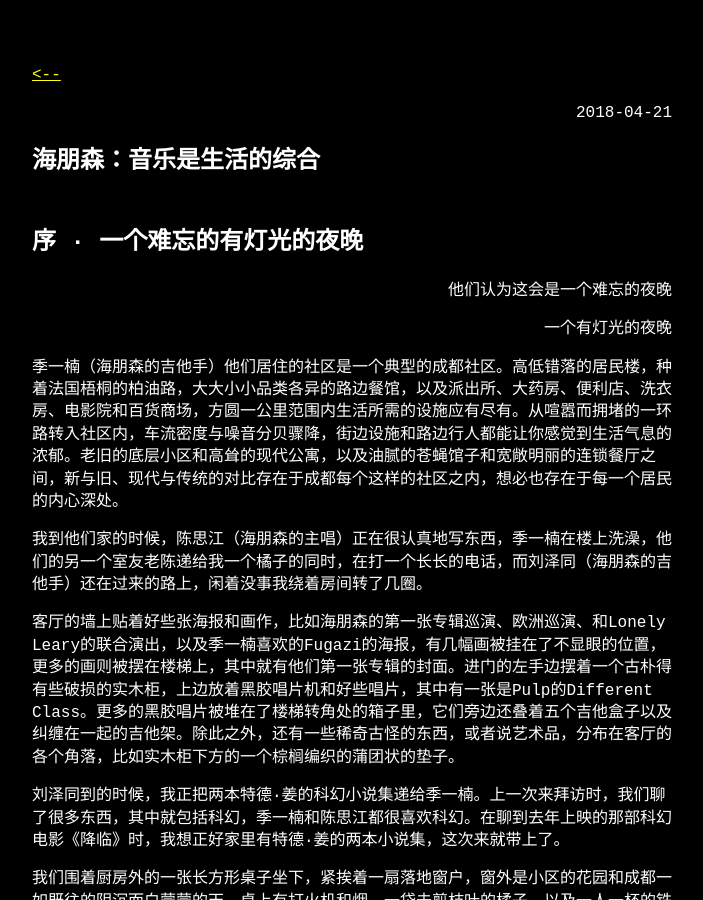
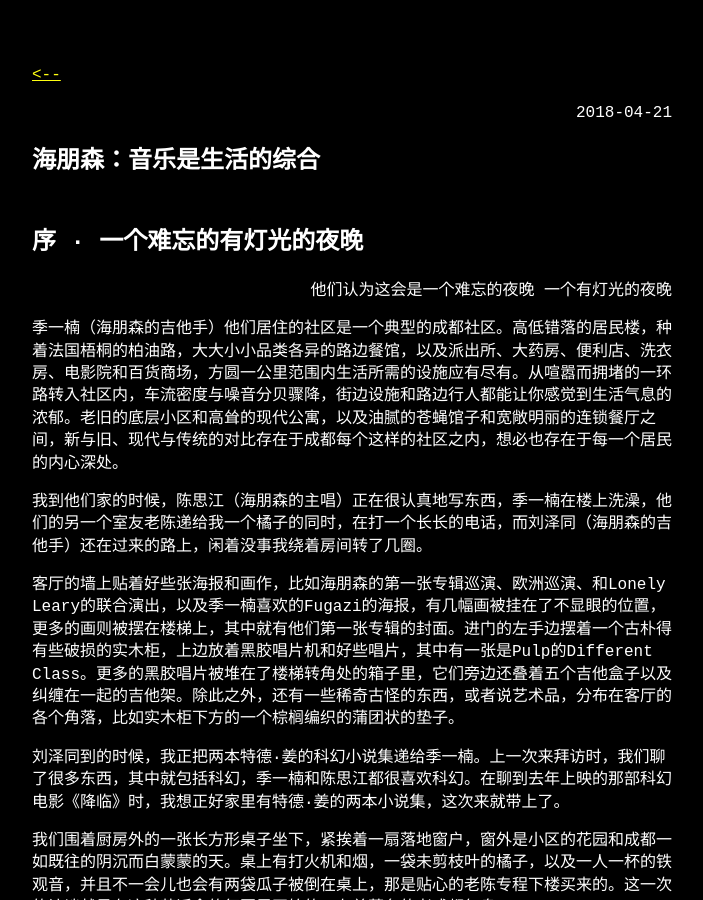
Before and after one commit to salingerlin/salingerlin.github.io, a Jekyll site: the page built from _posts/2018-04-21-海朋森：音乐是生活的综合.md, in a window 1280 px wide and 900 px high. Shown: the whole window, without its empty margins (288-991 px from the left). Built offline with Jekyll 4.4.1, drawn with Linux system fonts in a browser that asks for light colours.

Commit message:
Update 2018-04-21-海朋森：音乐是生活的综合.md

```diff
--- a/_posts/2018-04-21-海朋森：音乐是生活的综合.md
+++ b/_posts/2018-04-21-海朋森：音乐是生活的综合.md
@@ -5,8 +5,8 @@ category: 特稿
 
 ## 序 · 一个难忘的有灯光的夜晚
 
-<p align="right">他们认为这会是一个难忘的夜晚</p>
-<p align="right">一个有灯光的夜晚</p>
+<p align="right">他们认为这会是一个难忘的夜晚
+一个有灯光的夜晚</p>
 
 季一楠（海朋森的吉他手）他们居住的社区是一个典型的成都社区。高低错落的居民楼，种着法国梧桐的柏油路，大大小小品类各异的路边餐馆，以及派出所、大药房、便利店、洗衣房、电影院和百货商场，方圆一公里范围内生活所需的设施应有尽有。从喧嚣而拥堵的一环路转入社区内，车流密度与噪音分贝骤降，街边设施和路边行人都能让你感觉到生活气息的浓郁。老旧的底层小区和高耸的现代公寓，以及油腻的苍蝇馆子和宽敞明丽的连锁餐厅之间，新与旧、现代与传统的对比存在于成都每个这样的社区之内，想必也存在于每一个居民的内心深处。
 
```
